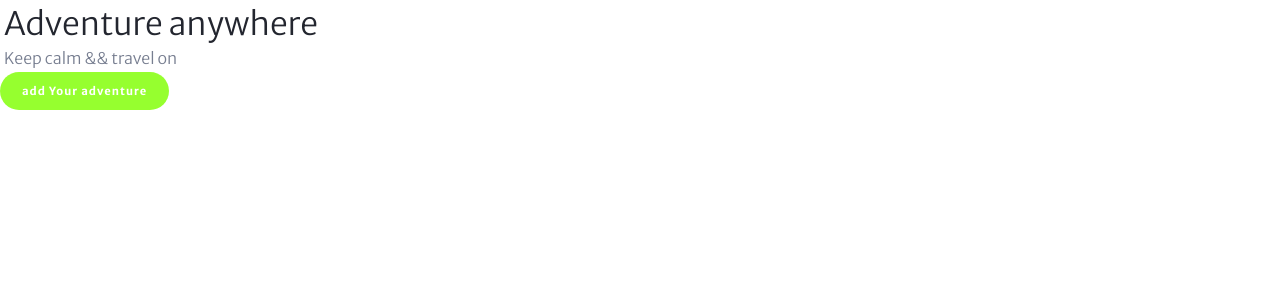
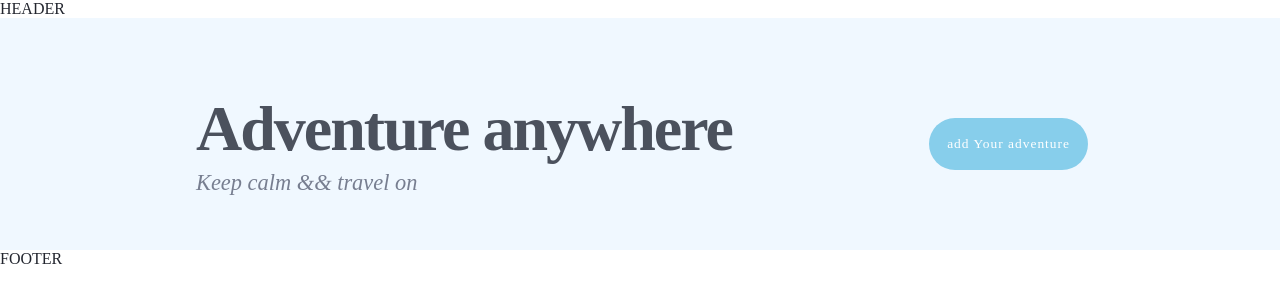
Before and after one commit to tusia313/react-travel-app, a React (Create React App) app in the folder client/: page / in a window 1280 px wide. Shown: the top 302 px of the page. Built offline with nearby package versions, Linux system fonts and the light colour scheme.

Commit message:
Common components

```diff
--- a/client/src/App.js
+++ b/client/src/App.js
@@ -1,17 +1,19 @@
-import { Routes, Route, BrowserRouter  } from 'react-router-dom'
+import { Routes, Route, BrowserRouter } from 'react-router-dom'
 import Post from './pages/Post'
 import Dashboard from './pages/Dashboard'
+import Header from './components/Header'
+import Footer from './components/Footer'
 
 const App = () => {
   return (
-    <div className="app">
       <BrowserRouter>
-      <Routes>
-        <Route path={'/'} element={<Dashboard/>}/>
-        <Route path={'/posts/:id'} element={<Post/>}/>
-      </Routes>
+        <Header />
+        <Routes>
+          <Route path={'/'} element={<Dashboard />} />
+          <Route path={'/posts/:id'} element={<Post />} />
+        </Routes>
+        <Footer />
       </BrowserRouter>
-    </div>
   )
 }
 
--- /dev/null
+++ b/client/src/components/Footer.js
@@ -0,0 +1,8 @@
+const Footer = () => {
+    return(
+        <footer>
+            FOOTER
+        </footer>
+    )
+}
+export default Footer
--- /dev/null
+++ b/client/src/components/Header.js
@@ -0,0 +1,8 @@
+const Header = () => {
+    return(
+        <header>
+            HEADER
+        </header>
+    )
+}
+export default Header
--- a/client/src/index.css
+++ b/client/src/index.css
@@ -1,7 +1,8 @@
-@import url('https://fonts.googleapis.com/css2?family=Merriweather+Sans:ital,wght@0,300..800;1,300..800&family=Merriweather:ital,wght@0,300;0,400;0,700;0,900;1,300;1,400;1,700;1,900&display=swap');
+@import url('https://fonts.googleapis.com/css2?family=Inter&family=Lora:ital,wght@0,400..700;1,400..700&family=Merriweather+Sans:ital,wght@0,300..800;1,300..800&display=swap');
 
 * {
-    font-family: "Merriweather Sans", sans-serif;
+    /* font-family: "Lora", serif; */
+    font-family: "Merriweather";
     color: rgba(35, 38, 47, 1);
 }
 
@@ -10,24 +11,63 @@ body {
     padding: 0;
 }
 
-h1, h2, h3, h4, p {
-    font-weight: lighter;
+h1,
+h2,
+h3,
+h4 {
+    font-weight: 700;
+    letter-spacing: -2px;
     margin: 4px;
+    font-size: 4rem;
+    color: rgb(75, 81, 93);
+
 }
 
 p {
     color: rgb(119, 126, 144);
+    /* font-family: "Archivo Narrow", sans-serif; */
     font-size: 1em;
+    font-weight: lighter;
+    font-style: italic;
+    margin: 4px;
 }
 
 button {
     /* background-color: rgb(68, 65, 248); */
-    background-color: rgb(150, 255, 47);
+    background-color: skyblue;
     color: rgb(255, 255, 255);
     border: none;
-    padding: 12px 22px;
-    border-radius: 90px;
-    font-size: 0.7em;
-    font-weight: bolder;
+    padding: 18px 18px;
+    border-radius: 50px;
+    font-size: 0.6em;
+    /* font-weight: bolder; */
     letter-spacing: 1px;
 }
+
+.app {
+    width: 100%;
+    display: flex;
+    flex-direction: column;
+    align-items: center;
+    background-color: rgb(240, 248, 255);
+}
+
+/* Dashboard */
+.dashboard {
+    width: 70vw;
+    display: flex;
+    flex-direction: column;
+    align-items: center;
+}
+
+.dashboard .dashboard-info-container {
+    width: 100%;
+    display: flex;
+    justify-content: space-between;
+    align-items: center;
+    padding: 70px 0 50px 0;
+}
+
+.dashboard .dashboard-info-container {
+    font-size: 1.4em;
+}
--- a/client/src/pages/Dashboard.js
+++ b/client/src/pages/Dashboard.js
@@ -1,5 +1,6 @@
 const Dashboard = () => {
     return (
+        <div className="app">
             <div className="dashboard">
                 <div className="dashboard-info-container">
                     <div>
@@ -11,6 +12,7 @@ const Dashboard = () => {
 
                 <div className="posts-container"></div>
             </div>
+        </div>
     )
 }
 export default Dashboard
```
Lines whose indentation alone changed are shown as unchanged.
